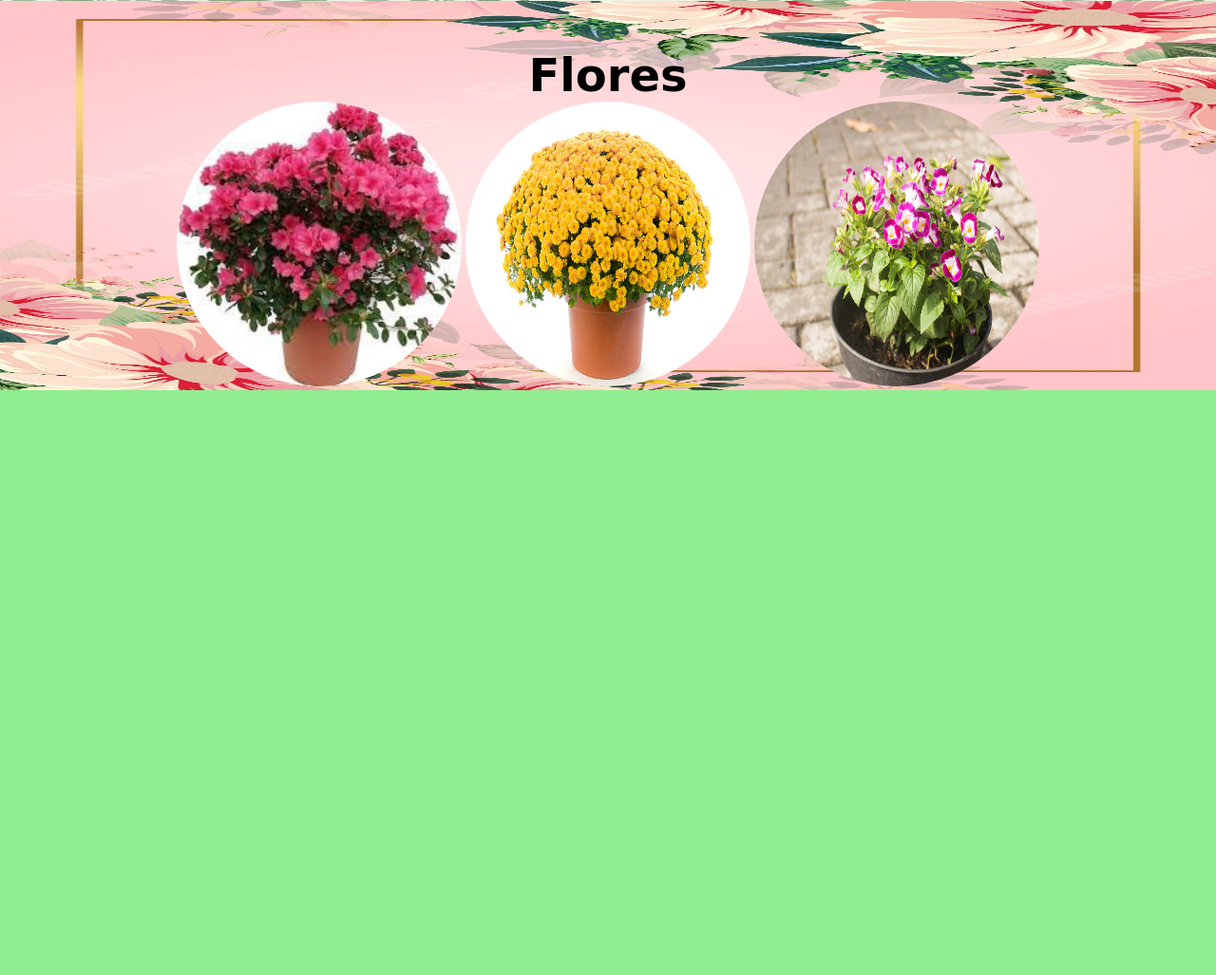
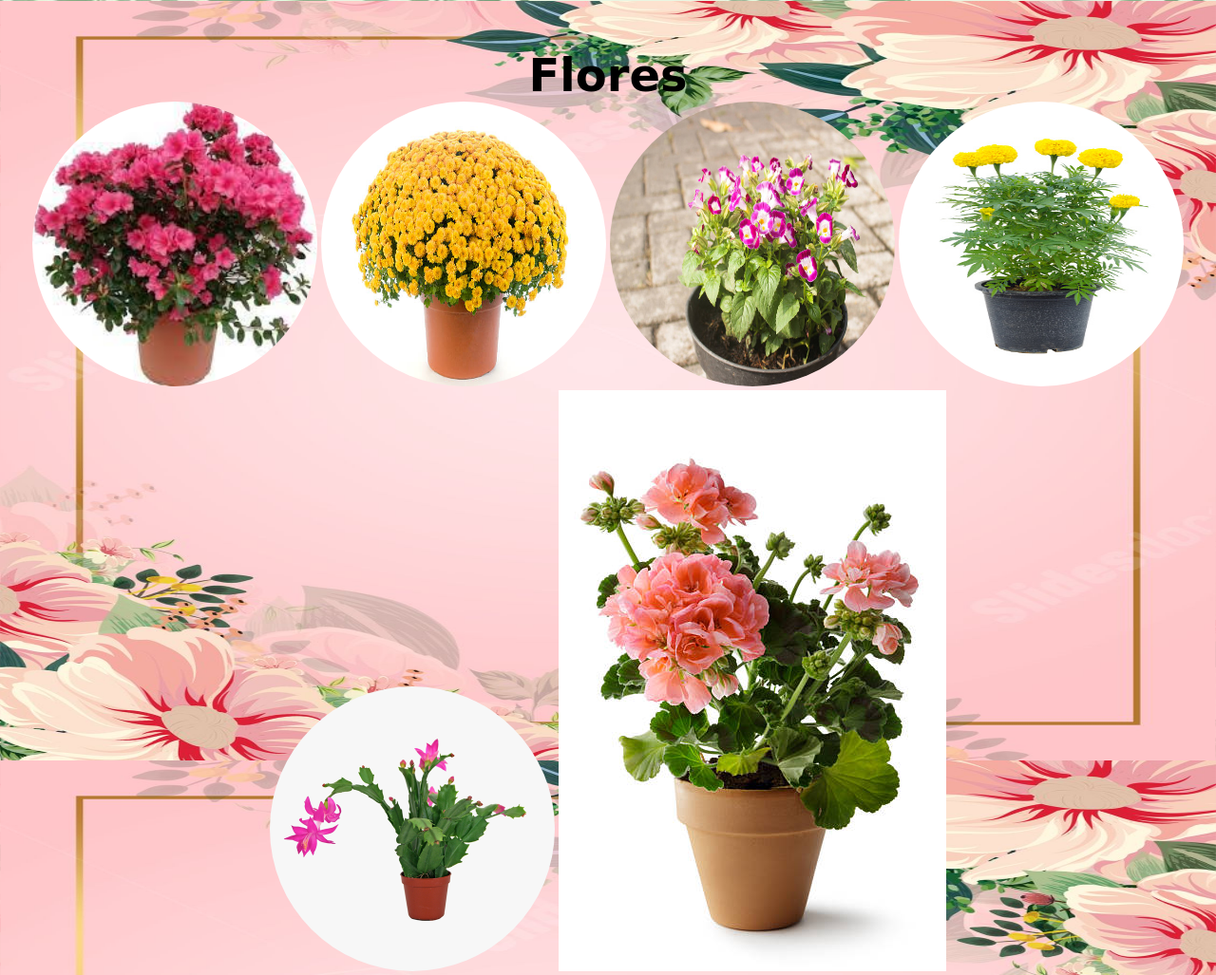
Before and after one commit to samucarafi/HTML-E-CSS, a plain HTML site: page DESAFIOS/plantas/index.html in a window 1280 px wide. Shown: the part 939-1966 px from the top of the page at 95% size. Before the commit the page ends 1350 px from the top, so only its background shows below. Drawn offline with nearby package versions, Linux system fonts and the light colour scheme.

Commit message:
novas plantas

```diff
--- a/DESAFIOS/plantas/index.html
+++ b/DESAFIOS/plantas/index.html
@@ -25,12 +25,16 @@
             </p>
             <img class="imagem" src="imagens/jiboia.jpg" alt="jiboia">
             <img class="imagem" src="imagens/dinheiro-em-penca-657e0feea09a0.jpeg" alt="dinheiro em penca">
+            <img class="imagem" src="imagens/planta mosaico.jpg" alt="planta mosaico">
         </div>
         <div id="flores">
             <h2> Flores</h2>
             <img class="imagem" src="imagens/azaleia.jpeg" alt="azaleia">
             <img class="imagem" src="imagens/crisantemo.jpg" alt="crisantemo">
             <img class="imagem" src="imagens/torenia.jpeg" alt="torenia">
+            <img class="imagem" src="imagens/flor de defunto.jpg" alt="flor de defunto">
+            <img class="imagem" src="imagens/flor de maio.jpg" alt="flor de maio">
+            <img class="geranio" src="imagens/geranio.jpg" alt="geranio">
         </div>
     </main>
 </body>
```
